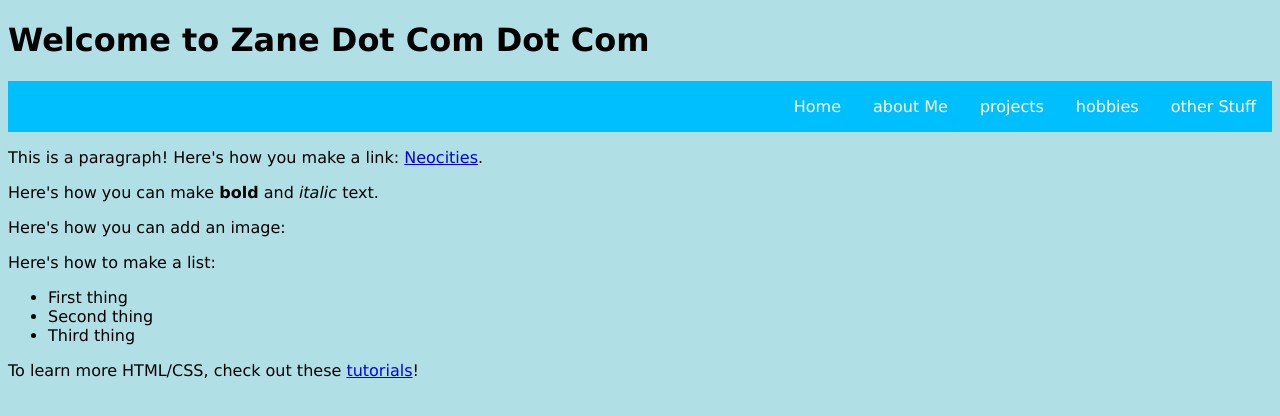
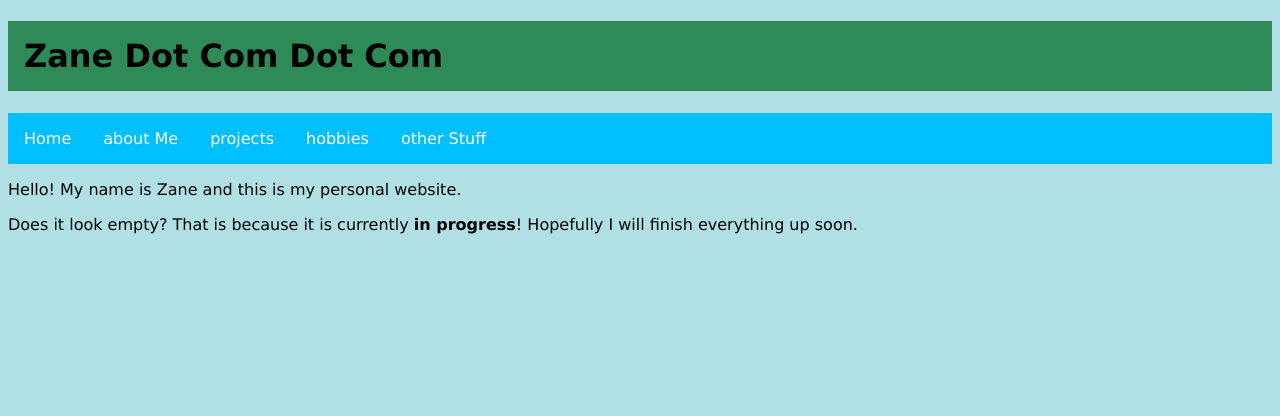
Before and after one commit to zfgo/zanedotcom, a plain HTML site: page index.html in a window 1280 px wide. Drawn offline with Linux system fonts and the light colour scheme.

Commit message:
minor changes

```diff
--- a/index.html
+++ b/index.html
@@ -13,7 +13,8 @@
 
   </head>
     <body>
-    <h1>Welcome to Zane Dot Com Dot Com</h1>
+
+    <h1 class="title_section">Zane Dot Com Dot Com</h1>
 
     <navbar class="navigation">
         <li> <a href="https://www.zanedotcom.com">Home</a>
@@ -29,12 +30,17 @@
 
     </navbar>
 
+    <p>Hello! My name is Zane and this is my personal website. </p>
+
+
+    <p>Does it look empty? That is because it is currently <strong>in progress</strong>! Hopefully I will finish everything up soon. </p>
+<!--
     <p>This is a paragraph! Here's how you make a link: <a href="https://neocities.org">Neocities</a>.</p>
 
     <p>Here's how you can make <strong>bold</strong> and <em>italic</em> text.</p>
 
     <p>Here's how you can add an image:</p>
-    <!-- <img src="/neocities.png"> -->
+     <img src="/neocities.png">
 
     <p>Here's how to make a list:</p>
 
@@ -45,5 +51,6 @@
     </ul>
 
     <p>To learn more HTML/CSS, check out these <a href="https://neocities.org/tutorials">tutorials</a>!</p>
+-->
     </body>
 </html>
--- a/style.css
+++ b/style.css
@@ -7,6 +7,14 @@ body
     background-color: PowderBlue;
     color: black;
     font-family: Verdana;
+}
+
+.title_section
+{
+    display: flex;
+    flex-flow: row;
+    background: SeaGreen;
+    padding: 0.5em;
 }
 
 navbar > li
@@ -44,7 +52,7 @@ navbar > li
 .navigation {
     display: flex;
     flex-flow: row wrap;
-    justify-content: flex-end;
+    justify-content: flex-start;
 
     list-style: none;
     margin: 0;
```
